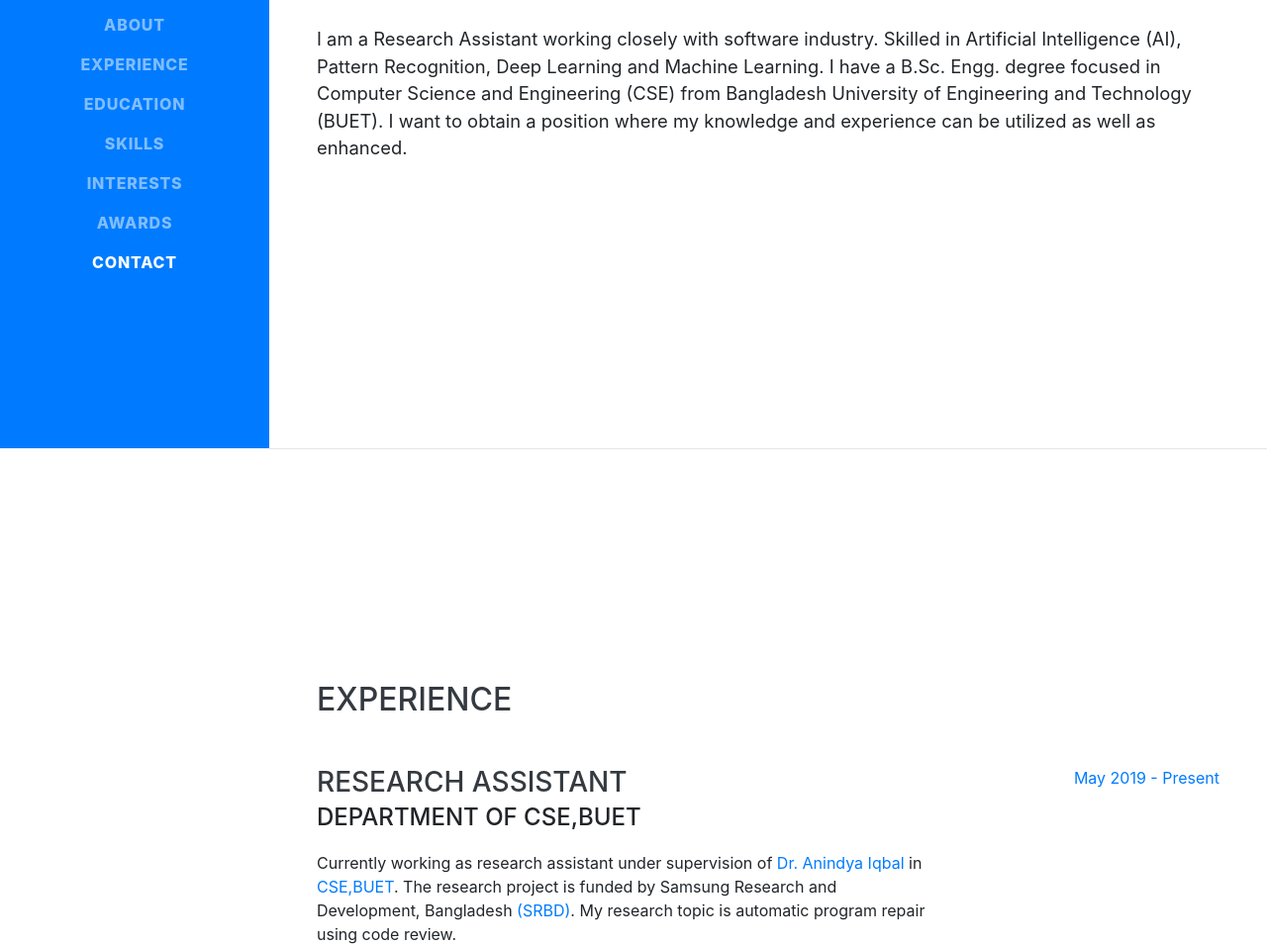
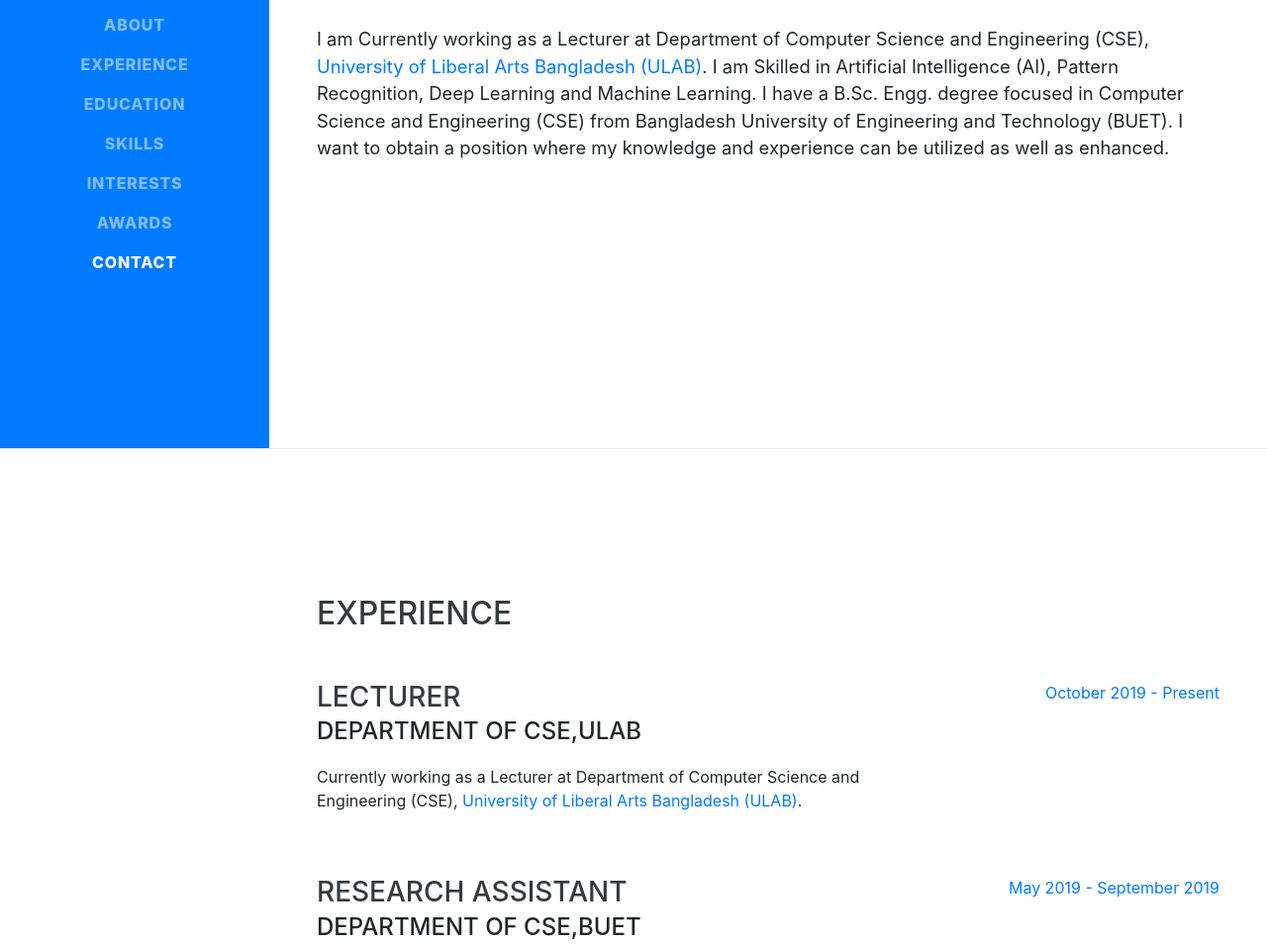
Before and after one commit to tzpranto/tzpranto.github.io, a website with bundled scripts: page index.html in a window 1280 px wide. Shown: the part 347-1303 px from the top of the page at 99% size. Built offline with nearby package versions, Linux system fonts and the light colour scheme; a web font is replaced by a local one.

Commit message:
Updated Experience

```diff
--- a/index.html
+++ b/index.html
@@ -72,7 +72,7 @@
         </h1>
         <div class="subheading mb-5">Dhaka, Bangladesh
         </div>
-        <p class="lead mb-5">I am a Research Assistant working closely with software industry. Skilled in Artificial Intelligence (AI), Pattern Recognition, Deep Learning and Machine Learning. I have a B.Sc. Engg. degree focused in Computer Science and Engineering (CSE) from Bangladesh University of Engineering and Technology (BUET). I want to obtain a position where my knowledge and experience can be utilized as well as enhanced. </p>
+        <p class="lead mb-5">I am Currently working as a Lecturer at Department of Computer Science and Engineering (CSE), <a href="https://ulab.edu.bd" >University of Liberal Arts Bangladesh (ULAB)</a>. I am Skilled in Artificial Intelligence (AI), Pattern Recognition, Deep Learning and Machine Learning. I have a B.Sc. Engg. degree focused in Computer Science and Engineering (CSE) from Bangladesh University of Engineering and Technology (BUET). I want to obtain a position where my knowledge and experience can be utilized as well as enhanced. </p>
       </div>
     </section>
 
@@ -82,15 +82,27 @@
       <div class="w-100">
         <h2 class="mb-5">Experience</h2>
 
+		<div class="resume-item d-flex flex-column flex-md-row justify-content-between mb-5">
+          <div class="resume-content">
+            <h3 class="mb-0">Lecturer</h3>
+            <div class="subheading mb-3">Department of CSE,ULAB</div>
+            <p>Currently working as a Lecturer at Department of Computer Science and Engineering (CSE), <a href="https://ulab.edu.bd" >University of Liberal Arts Bangladesh (ULAB)</a>.</p>
+          </div>
+
+          <div class="resume-date text-md-right">
+            <span class="text-primary">October 2019 - Present</span>
+          </div>
+        </div>
+
         <div class="resume-item d-flex flex-column flex-md-row justify-content-between mb-5">
           <div class="resume-content">
             <h3 class="mb-0">Research Assistant</h3>
             <div class="subheading mb-3">Department of CSE,BUET</div>
-            <p>Currently working as research assistant under supervision of <a href="https://cse.buet.ac.bd/faculty_list/detail/anindyaiqbal">Dr. Anindya Iqbal</a> in <a href="https://cse.buet.ac.bd/">CSE,BUET</a>. The research project is funded by Samsung Research and Development, Bangladesh <a href="https://research.samsung.com/srbd">(SRBD)</a>. My research topic is automatic program repair using code review.</p>
+            <p>Worked as research assistant under supervision of <a href="https://cse.buet.ac.bd/faculty_list/detail/anindyaiqbal">Dr. Anindya Iqbal</a> in <a href="https://cse.buet.ac.bd/">CSE,BUET</a>. The research project was funded by Samsung Research and Development, Bangladesh <a href="https://research.samsung.com/srbd">(SRBD)</a>. My research topic was automatic program repair.</p>
           </div>
 
           <div class="resume-date text-md-right">
-            <span class="text-primary">May 2019 - Present</span>
+            <span class="text-primary">May 2019 - September 2019</span>
           </div>
         </div>
 
@@ -278,7 +290,7 @@
         <h3>Email</h3>
 		<ul>
 		<li>md.toufikzaman@gmail.com</li>
-		<li>toufik@ra.cse.buet.ac.bd</li>
+		<li>toufikuz.zaman@ulab.edu.bd</li>
 		</ul>
 
 		<br>
```
